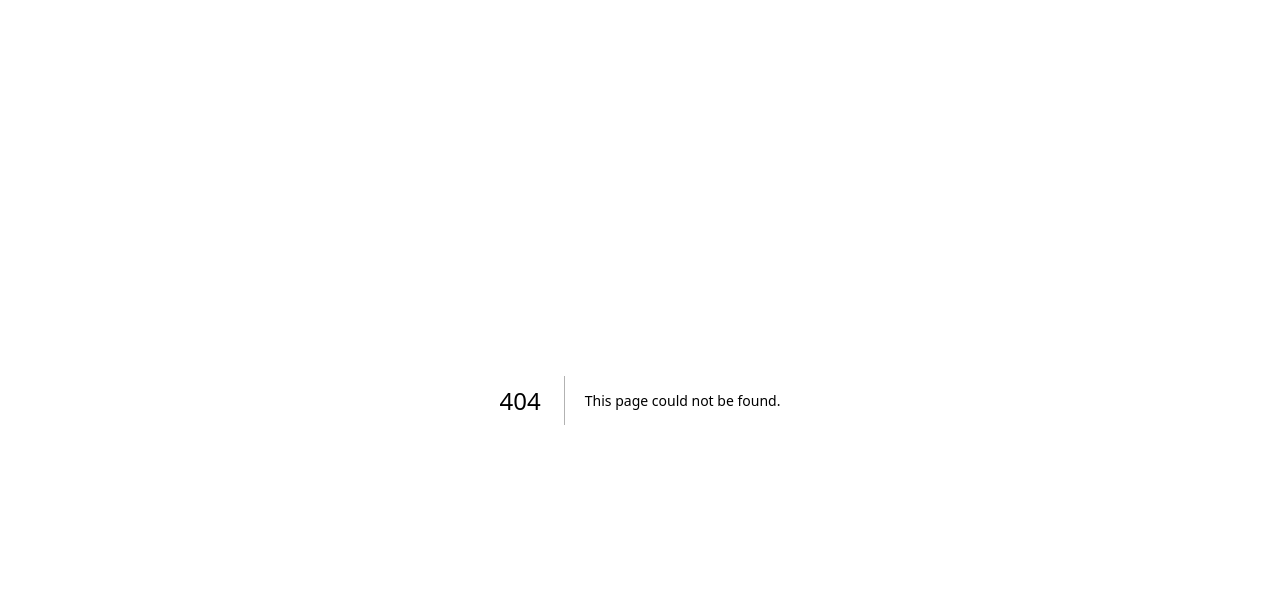
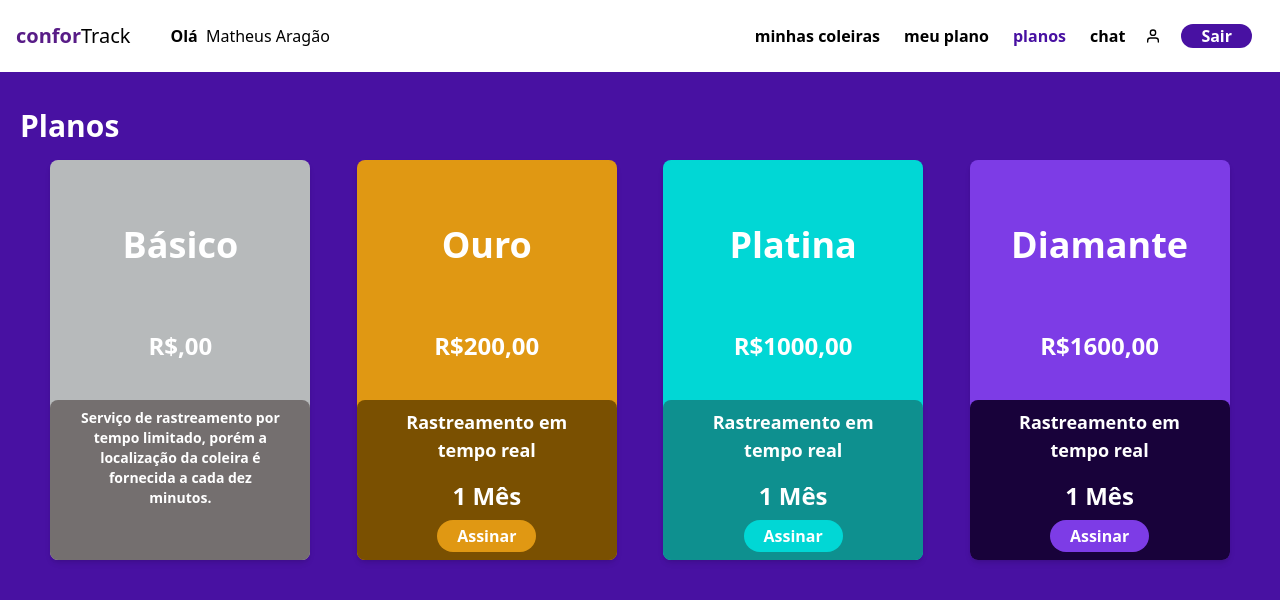
Before and after one commit to matheusaragaofs/web-pet-track, a Next.js app: page /plans in a window 1280 px wide. Before the commit this address had no page. Shown: the top 600 px of the page. Built offline with nearby package versions, Linux system fonts and the light colour scheme.

Commit message:
create plans page

```diff
--- a/src/components/HeaderMenu/index.tsx
+++ b/src/components/HeaderMenu/index.tsx
@@ -4,13 +4,14 @@ import { FiMenu, FiUser } from "react-icons/fi";
 interface Props {
     userName?: string,
     onLogout?: () => void
-    selectedOption?: 'my-collars' | 'meu-plano' | 'chat',
+    selectedOption?: 'my-collars' | 'meu-plano' | 'chat' | 'plans',
     showingOptions?: boolean
 }
 
 const options: { title: string, url: string }[] = [
     { title: 'minhas coleiras', url: 'my-collars' },
     { title: 'meu plano', url: 'meu-plano' },
+    { title: 'planos', url: 'plans' },
     { title: 'chat', url: 'chat' },
 ]
 
--- a/src/pages/my-collars/index.tsx
+++ b/src/pages/my-collars/index.tsx
@@ -59,7 +59,7 @@ function rgbToHex(rgb: { r: number; g: number; b: number }): string {
 
 
 
-const MinhasColeirasPage: React.FC<Props> = ({ userName, onLogout, showingOptions = true }) => {
+const MyCollarsPage: React.FC<Props> = ({ userName, onLogout, showingOptions = true }) => {
     return (
         <div className='d-flex bg-[#4811A2] h-screen items-center justify-center w-full overflow-y-scroll'>
             {/* <div className='text-3xl font-bold .'>Rastreie seu pet</div> */}
@@ -98,4 +98,4 @@ const MinhasColeirasPage: React.FC<Props> = ({ userName, onLogout, showingOption
     );
 };
 
-export default MinhasColeirasPage;
+export default MyCollarsPage;
--- /dev/null
+++ b/src/pages/plans/index.tsx
@@ -0,0 +1,125 @@
+import HeaderMenu from "@/components/HeaderMenu";
+import { spawn } from "child_process";
+import Link from "next/link";
+import { FiEdit, FiEye } from "react-icons/fi";
+
+interface Props {
+    userName?: string,
+    onLogout?: () => void
+    showingOptions?: boolean
+}
+const plans = [
+    {
+        id: 1, name: 'Básico',
+        darkColor: '#746f6f',
+        color: '#B7BABB',
+        value: false, description: 'Serviço de rastreamento por tempo limitado, porém a localização da coleira é fornecida a cada dez minutos.'
+    },
+    {
+        id: 2, name: 'Ouro', darkColor: '#7a5001',
+        color: '#e09813', value: '200', duration: '1 MÊS'
+    },
+    {
+        id: 5, name: 'Platina', darkColor: '#0E908F',
+        color: '#01D7D5', value: '1000', duration: '6 MESES'
+    },
+    {
+        id: 6, name: 'Diamante', darkColor: '#18023a',
+        color: '#7d3ce6', value: '1600', duration: '1 ANO'
+    },
+];
+interface ColorObject {
+    color: string;
+    darkColor: string;
+}
+
+function generateRandomColor(): ColorObject {
+    // Generate a random color in hexadecimal format
+    const randomColor = '#' + Math.floor(Math.random() * 16777215).toString(16);
+
+    // Convert the color to RGB format
+    const rgbColor = hexToRgb(randomColor);
+
+    // Darken the color by reducing the RGB values
+    const darkRgbColor = {
+        r: Math.round(rgbColor.r * 0.5),
+        g: Math.round(rgbColor.g * 0.5),
+        b: Math.round(rgbColor.b * 0.5)
+    };
+
+    // Convert the dark color back to hexadecimal format
+    const darkColor = rgbToHex(darkRgbColor);
+
+    // Return the original color and the darker shade
+    return { color: randomColor, darkColor };
+}
+
+// Helper function to convert a hexadecimal color to RGB format
+function hexToRgb(hex: string) {
+    const r = parseInt(hex.slice(1, 3), 16);
+    const g = parseInt(hex.slice(3, 5), 16);
+    const b = parseInt(hex.slice(5, 7), 16);
+
+    return { r, g, b };
+}
+
+// Helper function to convert an RGB color to hexadecimal format
+function rgbToHex(rgb: { r: number; g: number; b: number }): string {
+    const rHex = rgb.r.toString(16).padStart(2, '0');
+    const gHex = rgb.g.toString(16).padStart(2, '0');
+    const bHex = rgb.b.toString(16).padStart(2, '0');
+
+    return '#' + rHex + gHex + bHex;
+}
+
+
+
+const PlansPage: React.FC<Props> = ({ userName, onLogout, showingOptions = true }) => {
+    return (
+        <div className='d-flex bg-[#4811A2] h-screen items-center justify-center w-full overflow-y-scroll'>
+            {/* <div className='text-3xl font-bold .'>Rastreie seu pet</div> */}
+            <HeaderMenu showingOptions={true} selectedOption='plans' />
+            <div className="container mx-auto py-4  px-5">
+                <h1 className="text-3xl font-bold mb-4 text-white">Planos</h1>
+                <div className="gap-4 flex justify-evenly items-center flex-wrap  w-full">
+                    {plans.map((plan) => {
+                        const { color, darkColor } = generateRandomColor()
+                        return (
+                            <div
+                                key={plan.id}
+                                style={{ backgroundColor: plan.color }}
+                                className="bg-white rounded-lg relative shadow-md h-[400px] w-[260px]  hover:shadow-lg transition duration-300"
+                            >
+                                <div className="flex justify-evenly items-center flex-col h-2/3 ">
+                                    <h1 className="text-4xl font-bold text-white">{plan.name}</h1>
+                                    <h1 className="text-2xl font-bold text-white">R${plan.value},00</h1>
+                                </div>
+                                <div
+                                    style={{ backgroundColor: plan.darkColor }}
+                                    className='flex flex-col h-40 justify-between items-center px-5 bottom-0 absolute w-full rounded-lg'>
+                                    {plan.description ?
+                                        <span className="text-white font-bold text-sm text-center p-2" > {plan.description} </span> : <>
+                                            <span className="text-white font-bold text-lg text-center p-2 ">Rastreamento em tempo real</span>
+                                            <span className="text-white font-bold text-2xl ">1 Mês</span>
+                                        </>
+                                    }
+                                    {plan.value &&
+                                        <span
+                                            style={{ backgroundColor: plan.color }}
+                                            className='flex space-x-5 rounded-3xl font-bold px-5 py-1 text-white mb-2'>
+                                            <Link href={`my-collars/:id`}>
+                                                Assinar
+                                            </Link>
+                                        </span>
+                                    }
+                                </div>
+                            </div>
+                        )
+                    })}
+                </div>
+            </div>
+        </div>
+    );
+};
+
+export default PlansPage;
```
